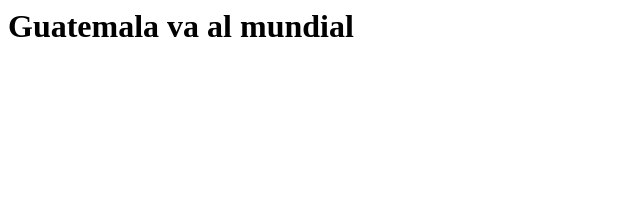
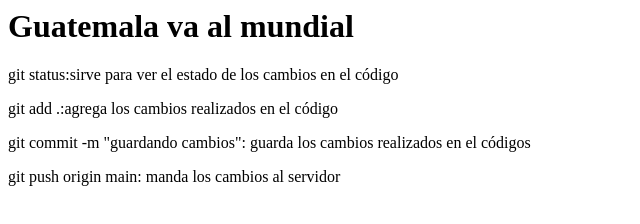
Before and after one commit to LethesMerida/htmlcurso, a plain HTML site: page index.html in a window 1280 px wide. Shown: the whole page, without its empty margins (0-640 px from the left). Drawn offline with Linux system fonts and the light colour scheme.

Commit message:
cambios versión 2

```diff
--- a/index.html
+++ b/index.html
@@ -4,5 +4,9 @@
     </head>
     <body>
         <h1>Guatemala va al mundial</h1>
+        <p>git status:sirve para ver el estado de los cambios en el código</p>
+        <p>git add .:agrega los cambios realizados en el código</p>
+        <p>git commit -m "guardando cambios": guarda los cambios realizados en el códigos</p>
+        <p>git push origin main: manda los cambios al servidor</p>
     </body>
 </html>
```
